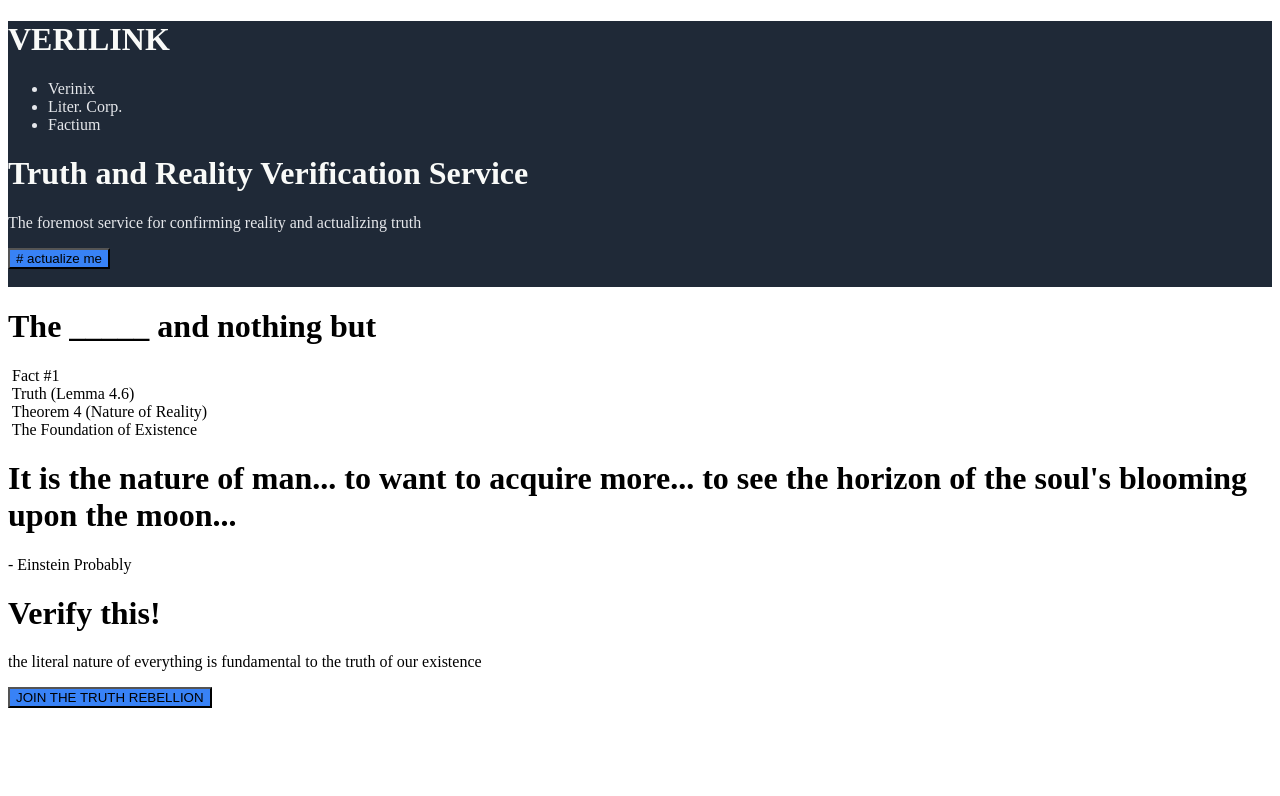
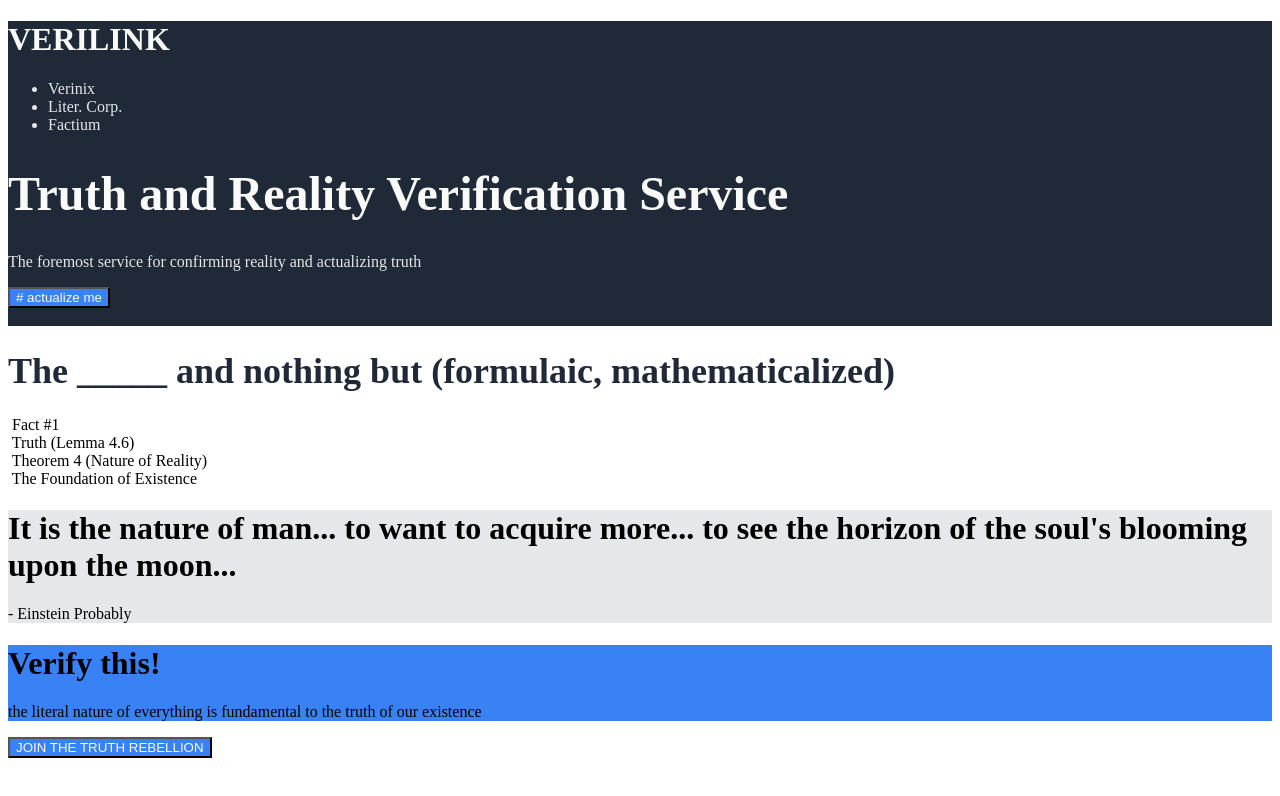
Before and after one commit to kybidium/landing-page, a plain HTML site: page index.html in a window 1280 px wide. Drawn offline with Linux system fonts and the light colour scheme.

Commit message:
distinguish logo, title; add more colors

```diff
--- a/index.html
+++ b/index.html
@@ -8,7 +8,7 @@
 <body>
     <div class="header">
         <div>
-            <h1 class="text-main">VERILINK</h1>
+            <h1 class="logo">VERILINK</h1>
             <ul class="text-sec">
                 <li>Verinix</li>
                 <li>Liter. Corp.</li>
@@ -17,7 +17,7 @@
         </div>
         <div>
             <div>
-                <h1 class="text-main">Truth and Reality Verification Service</h1>
+                <h1 class="text-hero">Truth and Reality Verification Service</h1>
                 <p class="text-sec">The foremost service for confirming reality and actualizing truth</p>
                 <button># actualize me</button>
             </div>
@@ -25,7 +25,7 @@
         </div>
     </div>
     <div>
-        <h1>The _____ and nothing but</h1>
+        <h1 class="title-pics">The _____ and nothing but (formulaic, mathematicalized)</h1>
         <div>
             <div><img> Fact #1</div>
             <div><img> Truth (Lemma 4.6)</div>
@@ -33,13 +33,13 @@
             <div><img> The Foundation of Existence </div>
         </div>
     </div>
-    <div>
+    <div class="quote">
         <h1>It is the nature of man... to want to acquire more...
             to see the horizon of the soul's blooming upon the moon...</h1>
         <p>- Einstein Probably</p>
     </div>
     <div>
-        <div>
+        <div class="call-action">
             <h1>Verify this!</h1>
             <p>the literal nature of everything is fundamental to the truth of our
                 existence</p>
--- a/style.css
+++ b/style.css
@@ -1,4 +1,4 @@
-button {
+button, .call-action {
     background-color: #3882F6;
 }
 .header {
@@ -6,11 +6,26 @@ button {
 
 }
 
-.text-main {
+.text-hero, .logo, button {
     color: #F9FAF8;
+}
+
+.text-hero {
+    font-size: 48px;
+    font-weight: extra-bold;
 }
 
 .text-sec {
     color: #E5E7EB;
 }
+
+.quote {
+    background: #E5E7EB;
+}
+
+.title-pics {
+    color: #1F2937;
+    font-size: 36px;
+    font-weight: extra-bold;
+}
 /* remember border of images and round it */
```
